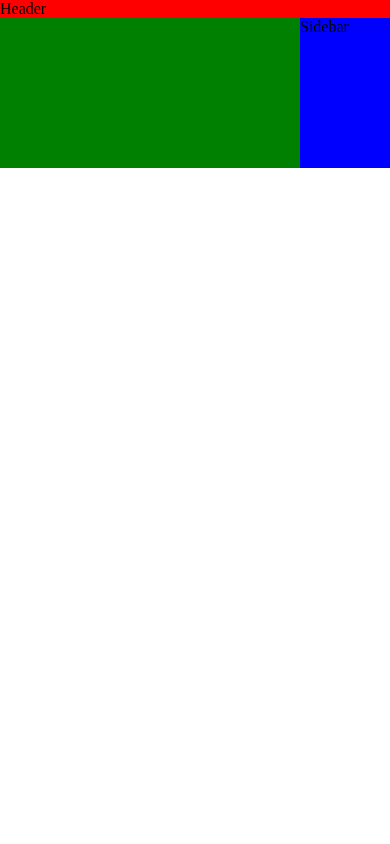
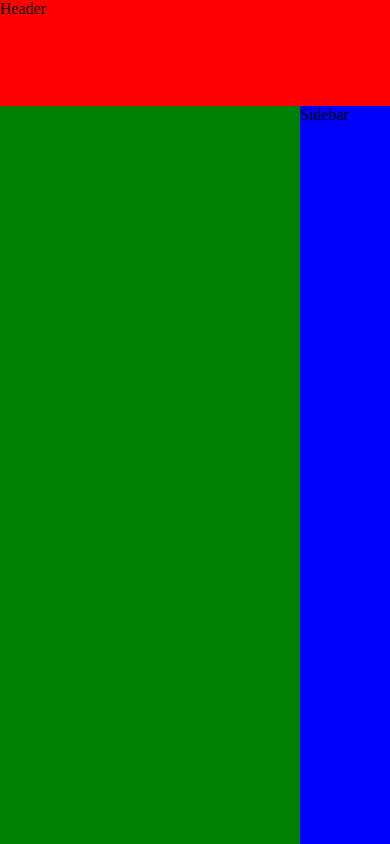
Before and after one commit to Vyxynn/capstone-team-project-2026, a website built with Vite: page index.html in a window 390 px wide. Built offline with nearby package versions, Linux system fonts and the light colour scheme.

Commit message:
responsive layout using grid

```diff
--- a/index.html
+++ b/index.html
@@ -15,7 +15,9 @@
         <div id="header">Header</header>
       </header>
       <article class="section-bottom">
-        <canvas class="inner-left" id="canvas"></canvas>
+        <div class="inner-left">
+          <canvas id="canvas"></canvas>
+        </div>
         <div class="inner-right" id="sidebar">Sidebar</section>
       </article>
     </section>
--- a/src/styles/index.css
+++ b/src/styles/index.css
@@ -11,15 +11,15 @@
 }
 
 body {
-  width: 100%;
-  height: 100%;
-  display: flex;
+  width: 100vw;
+  height: 100vh;
 }
 
 #app {
-  flex: 1;
-  display: flex;
-  flex-direction: column;
+  width: 100%;
+  height: 100%;
+  display: grid;
+  grid-template-rows: 1fr 7fr;
   /* display: grid;
   grid-template-areas:
     "header header header header"
@@ -29,23 +29,24 @@ body {
 }
 
 .section-top {
-  flex: 1;
   background-color: red;
 }
 
-.section-bottom{
-  flex: 5;
-  display: flex;
-  flex-direction: row;
+/* #header {
+  width: 100%;
+  height: 100%;
+} */
+
+.section-bottom {
+  display: grid;
+  grid-template-columns: 3fr 1fr;
 }
 
 .inner-left {
-  flex: 3;
   background-color: green;
 }
 
-.inner-right{
-  flex:1;
+.inner-right {
   background-color: blue;
 }
 /*
@@ -55,13 +56,12 @@ body {
   width: 100%;
   background-color: red;
 } */
-/*
-#canvas {
-  grid-area: canvas;
+
+/* #canvas {
+  width: 100%;
   height: 100%;
-  width: 100%;
-  background-color: green;
-} */
+  background-color: white;
+}  */
 
 /* #sidebar {
   grid-area: sidebar;
```
